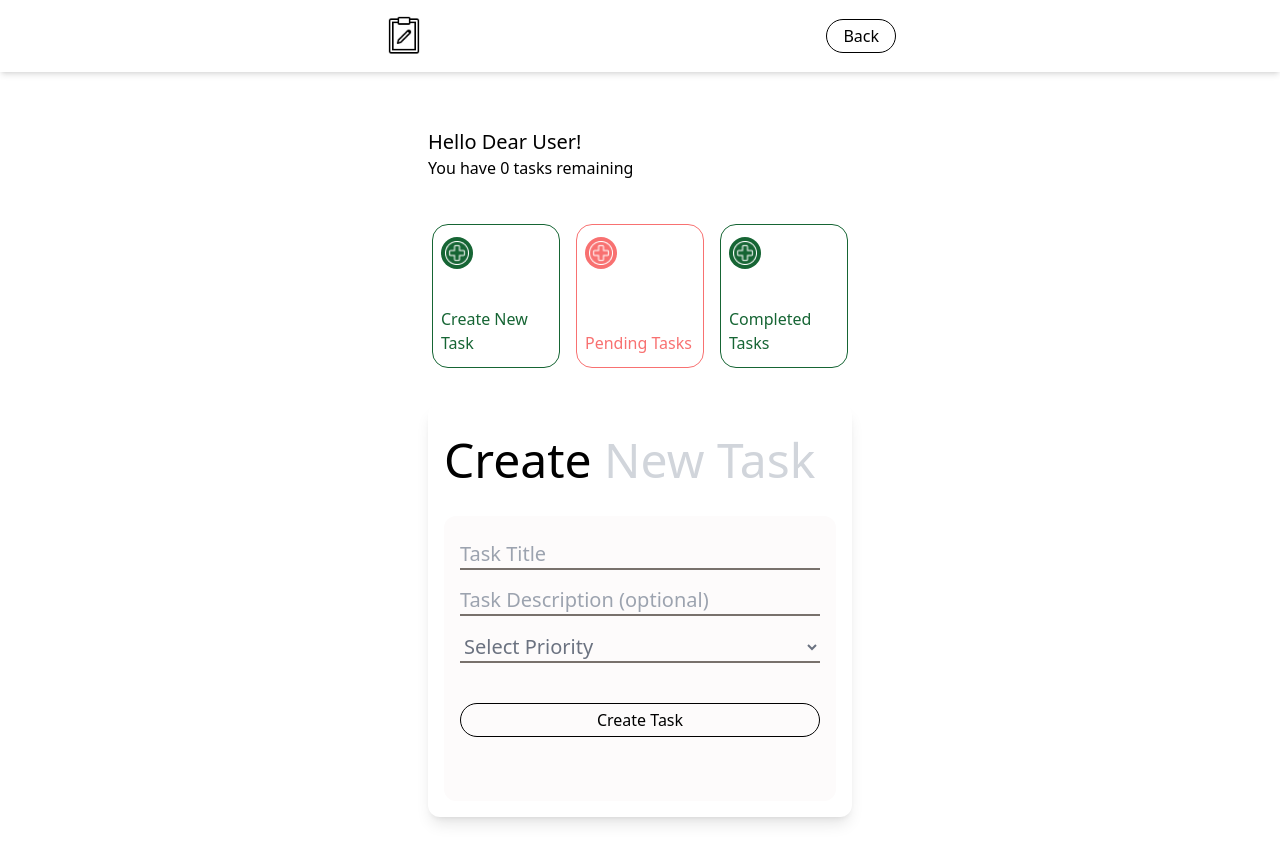
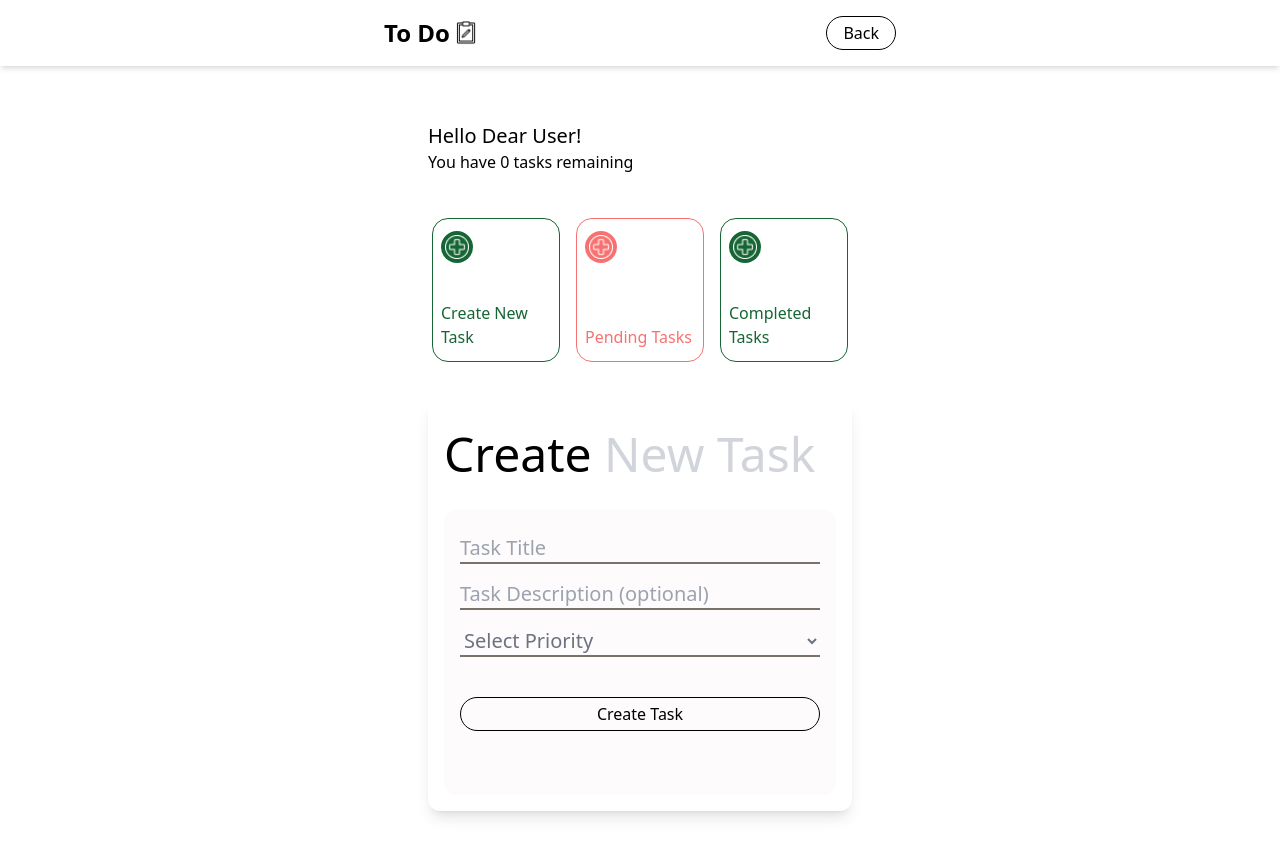
Before and after one commit to Joesef127/todo, a React (Create React App) app: page /home in a window 1280 px wide. Shown: the top 862 px of the page. Built offline with nearby package versions, Linux system fonts and the light colour scheme.

Commit message:
chore: edited site title

```diff
--- a/src/components/Navbar.tsx
+++ b/src/components/Navbar.tsx
@@ -6,10 +6,10 @@ export default function Navbar() {
   return (
     <nav className="p-4 bg-white shadow-md flex items-center justify-center mx-auto w-full">
       <div className="max-w-lg w-full flex items-center justify-between">
-        <div className='flex gap-1'>
-          {/* <h1 className="text-2xl font-bold">To Do</h1> */}
+        <div className='flex gap-1 items-center justify-center'>
+          <h1 className="text-2xl font-bold">To Do</h1>
           <span>
-            <img src={task} alt="logo" className="w-10" />
+            <img src={task} alt="logo" className="w-6" />
           </span>
         </div>
         <button
```
